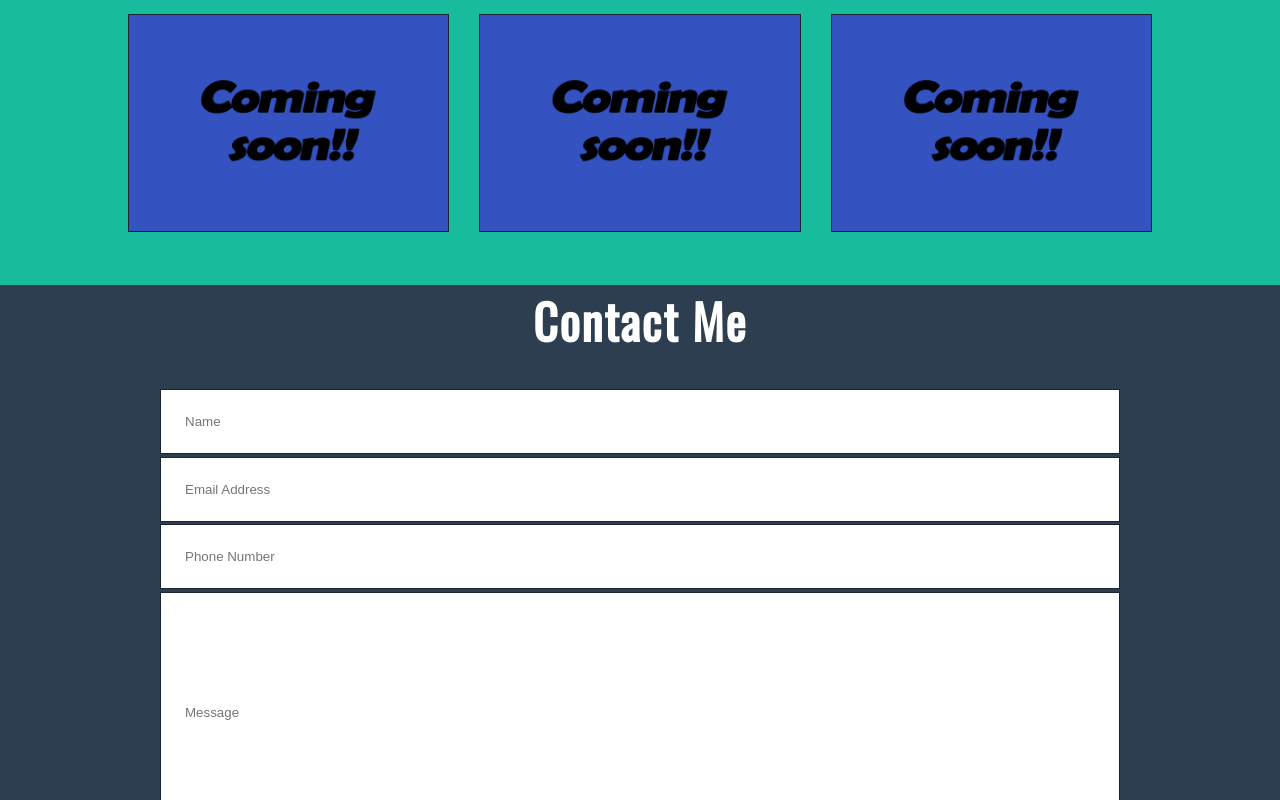
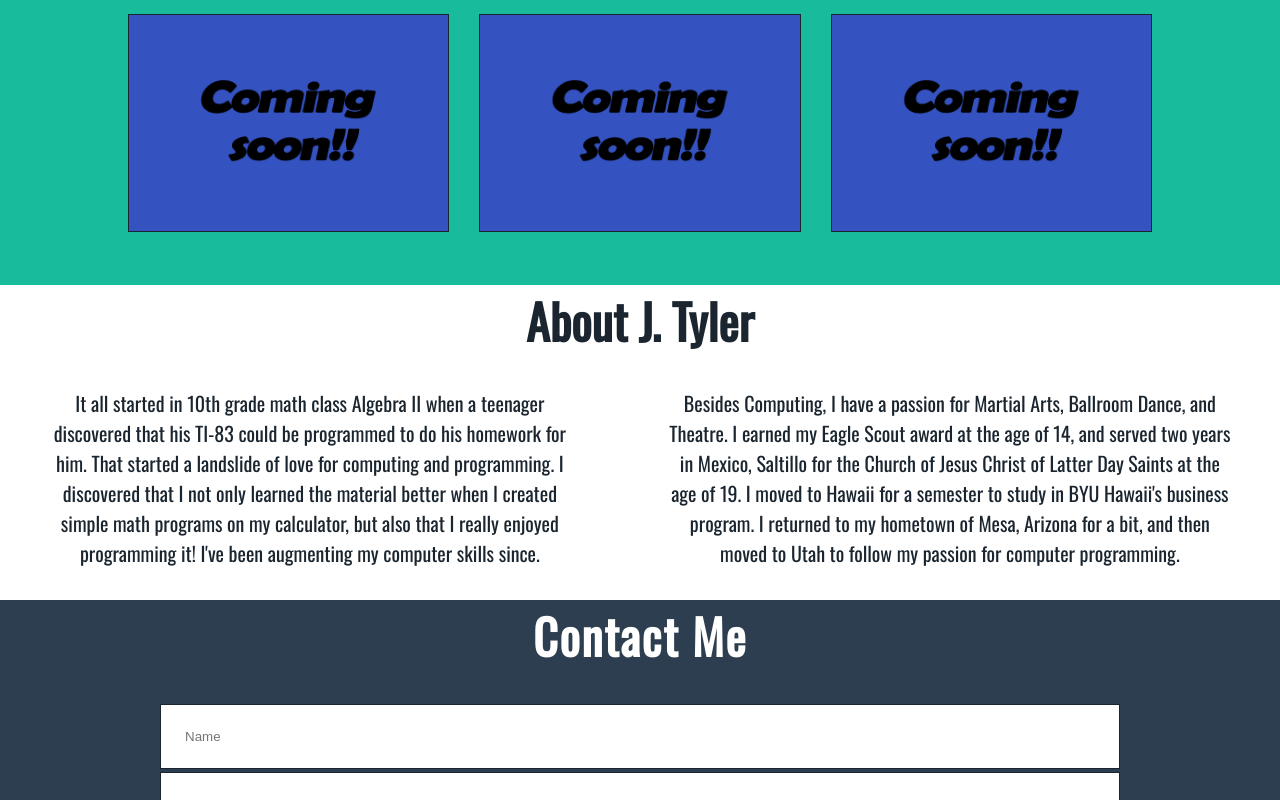
Before and after one commit to tyler-ray/better-portfolio, a React (Create React App) app: page / in a window 1280 px wide. Shown: the part 1737-2537 px from the top of the page. Built offline with nearby package versions, Linux system fonts and the light colour scheme.

Commit message:
adding about section

```diff
--- a/src/App.js
+++ b/src/App.js
@@ -6,9 +6,10 @@ import './components/CSS/Landing.css'
 import './components/CSS/Skills.css'
 import './components/CSS/Portfolio.css'
 import './components/CSS/Contact.css'
+import './components/CSS/About.css'
 //This is really hard.
 import styled from 'styled-components'
-// import About from './components/About'
+import About from './components/About'
 import Contact from './components/Contact'
 import Landing from './components/Landing'
 import Skills from './components/Skills'
@@ -66,9 +67,9 @@ class App extends Component {
           <Portfolio />
         </Green>
 
-        {/* <White>
+        <White>
           <About />
-        </White> */}
+        </White>
 
         <Light>
           <Contact />
--- a/src/components/About.jsx
+++ b/src/components/About.jsx
@@ -1,9 +1,20 @@
 import React from 'react';
 
-function About (){
-    return(
-        <div>
-            About
+function About() {
+    return (
+        <div className="About">
+            <h1 className="title">About J. Tyler</h1>
+            <div className="about-wrapper">
+                <div className="left-about about"><p className ='aboutMe'>It all started in 10th grade math class Algebra II when a teenager discovered that his TI-83 could
+            be programmed to do his homework for him. That started a landslide of love for computing and programming. I discovered
+            that I not only learned the material better when I created simple math programs on my calculator, but also that
+            I really enjoyed programming it! I've been augmenting my computer skills since.</p></div>
+                <div className="right-about about"><p className ='aboutMe'>Besides Computing, I have a passion for Martial Arts, Ballroom Dance, and Theatre. I earned my
+            Eagle Scout award at the age of 14, and served two years in Mexico, Saltillo for the Church of Jesus Christ of
+            Latter Day Saints at the age of 19. I moved to Hawaii for a semester to study in BYU Hawaii's business program.
+            I returned to my hometown of Mesa, Arizona for a bit, and then moved to Utah to follow my passion for computer
+            programming.</p></div>
+            </div>
         </div>
     )
 }
--- /dev/null
+++ b/src/components/CSS/About.css
@@ -0,0 +1,18 @@
+.About{
+    text-align: center;
+}
+.about-wrapper{
+    display:flex;
+    justify-content: center;
+}
+.about{
+    margin:2rem 3rem;
+}
+.aboutMe{
+    font-size:20px;
+}
+@media(max-width:600px){
+    .about-wrapper{
+        flex-direction: column;
+    }
+}
--- a/src/components/CSS/Landing.css
+++ b/src/components/CSS/Landing.css
@@ -36,6 +36,9 @@
 .svg:hover{
     opacity: 1;
 }
+.svgLink>a{
+    color:white;
+}
 @media (min-width:500px){
     .sub-wrapper{
         padding:1rem 3rem;
--- a/src/components/Landing.jsx
+++ b/src/components/Landing.jsx
@@ -8,10 +8,10 @@ class Landing extends Component {
                 <img className='headshot' src={headshot} alt="Tyler Headshot" />
                 <h1 id='name'>J. Tyler Ray</h1>
                 <div className="sub-wrapper">
-                    <h4>Front End</h4>
-                    <h4>Back End</h4>
-                    <h4>Full Stack</h4>
-                    <h4>Endpoint Testing</h4>
+                    <h4 className='svgLink'><a href="https://en.wikipedia.org/wiki/Front-end_web_development">Front End</a></h4>
+                    <h4 className='svgLink'><a href="https://www.upwork.com/hiring/development/back-end-web-developer/">Back End</a></h4>
+                    <h4 className='svgLink'><a href="https://codeup.com/what-is-a-full-stack-developer/">Full Stack</a> </h4>
+                    <h4 className='svgLink'><a href="https://medium.com/server-side-swift-and-more/api-endpoint-testing-with-postman-63f907217f15">Endpoint Testing</a> </h4>
                 </div>
                 <Links />
             </div>
--- a/src/components/Links.jsx
+++ b/src/components/Links.jsx
@@ -1,14 +1,18 @@
 import React from 'react';
 import github from '../Images/github2.svg'
 import linkedin from '../Images/linkedin.svg'
+import email from '../Images/email.svg'
 function Links() {
     return (
         <div className='Links'>
-        <a href="github.com/tyler-ray">
+        <a href="github.com/tyler-ray" >
             <img src={github} alt="github" className='svg' />
         </a>
         <a href="https://www.linkedin.com/in/j-tyler-ray/">
             <img src={linkedin} alt="linkedin" className='svg' />
+        </a>
+        <a href="mailto:contact@jtylerray.com">
+            <img src={email} alt="email icon" className ='svg'/>
         </a>
         </div>
 
--- a/src/components/Portfolio.jsx
+++ b/src/components/Portfolio.jsx
@@ -11,7 +11,7 @@ function Portfolio() {
         swal({
 
             title: 'Ray Rentals -- personally developed',
-            html: ('This project was intended to provide a location for people to rent out large outdoor equipment. Rays Rentals uses quite a few technologies. The technologies used were HTML, CSS, JavaScript, React.js, Node.js, Axios & Express, Sessions objects as well as Auth0.  <br/><a href="https://rayrentals.com" className = "Link">Live Site</a><hr/> <a href="https://github.com/tyler-ray/New-Rental" className ="Link">Git Repo</a>'),
+            html: ('This project was intended to provide a location for people to rent out large outdoor equipment. Rays Rentals uses quite a few technologies. The technologies used were HTML, CSS, JavaScript, React.js, Node.js, Axios & Express, Sessions objects as well as Auth0.  <br/><a href="https://rayrentals.com" className = "Link">Live Site (Coming soon)</a><hr/> <a href="https://github.com/tyler-ray/New-Rental" className ="Link">Git Repo</a>'),
 
 
             imageUrl: rayRentals,
@@ -26,7 +26,7 @@ function Portfolio() {
         console.log('second')
         swal({
             title: 'Typing Trainer',
-            html: `Typing trainer is a project with the intent of increasing the typing speeds of a programmer or web designer. Several code snippets in several languages are available. Typing speed and accuracy are tracked and stored, and available for viewing in the profile space. These Metrics include heavy logic. A Leaderboard of top Typists also are available for viewing in the menu tab.  Technologies used include: HTML, CSS, JavaScript, React, Redux, RoboHash, SQL (Massive) Sessions objects, and Node.  Project Partners include: Amy Knudson, Damian Antia, Jason Begay, Russel Memory <br/> <a href="https://typing-trainer.com/" >Live Site</a> <br/> <a href="https://github.com/tyler-ray/type-trainer" className ="Link">Git Repo</a>`,
+            html: `Typing trainer is a project with the intent of increasing the typing speeds of a programmer or web designer. Several code snippets in several languages are available. Typing speed and accuracy are tracked and stored, and available for viewing in the profile space. These Metrics include heavy logic. A Leaderboard of top Typists also are available for viewing in the menu tab.  Technologies used include: HTML, CSS, JavaScript, React, Redux, RoboHash, SQL (Massive) Sessions objects, and Node.  Project Partners include: Amy Knudson, Damian Antia, Jason Begay, Russel Memory <br/> <a href="https://typing-trainer.com/" >Live Site </a> <br/> <a href="https://github.com/tyler-ray/type-trainer" className ="Link">Git Repo</a>`,
             imageUrl: typingTrainer,
             imageWidth: 500,
             imageHeight: 300,
```
Also changed, not shown: src/Images/email.svg (added).
